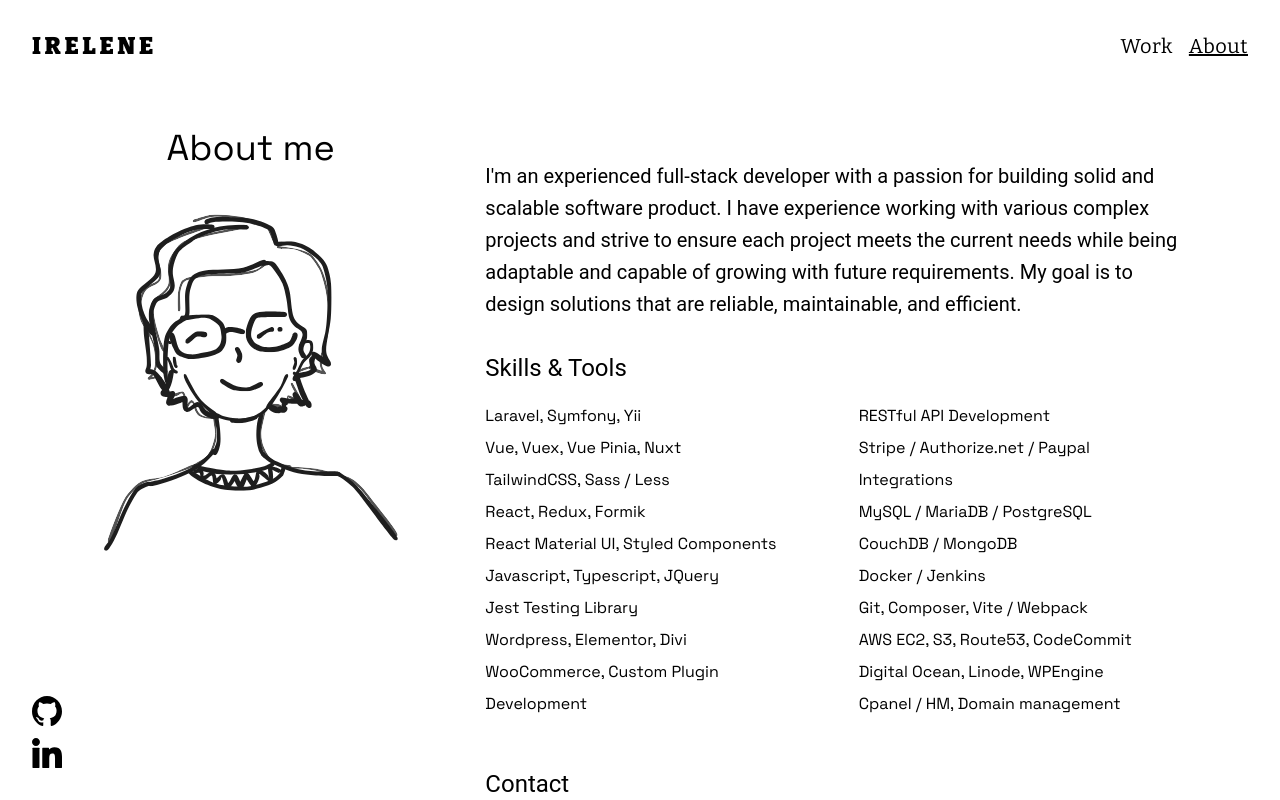
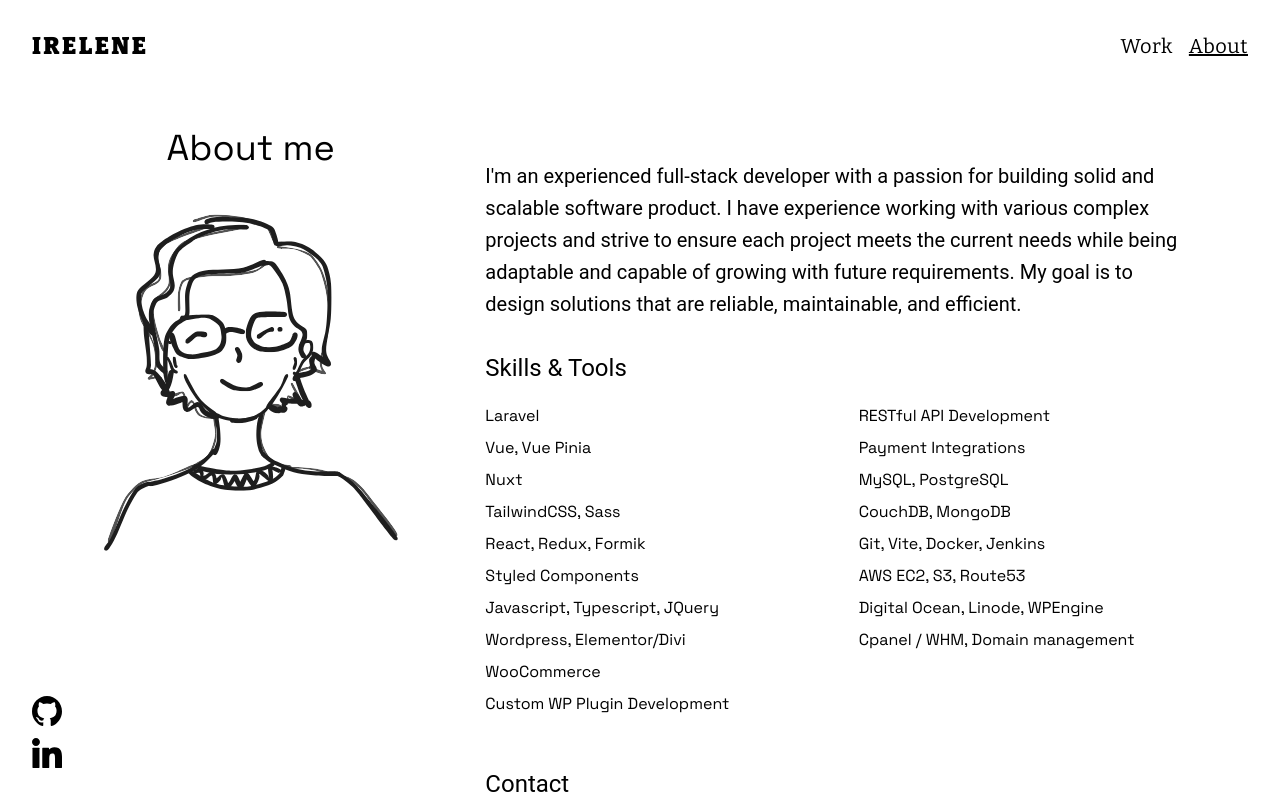
Before and after one commit to iresci23/portfolio-nuxt, a Nuxt app: page /about in a window 1280 px wide. Shown: the top 800 px of the page. Built offline with nearby package versions, Linux system fonts and the light colour scheme.

Commit message:
Update content

```diff
--- a/components/Header.vue
+++ b/components/Header.vue
@@ -3,10 +3,10 @@
     class="fixed top-0 bg-white z-50 w-full flex justify-between xl:bg-transparent"
   >
     <div
-      class="flex justify-center items-center min-w-8 font-bitter animate-fade-in typewriter z-50"
+      class="flex justify-center items-center min-w-8 font-bitter animate-fade-in z-50 tracking-widest"
     >
       <NuxtLink to="/" class="text-2xl font-bold px-8">
-        <div class="irelene-logo">I</div>
+        <div class="irelene-logo">IRELENE</div>
       </NuxtLink>
     </div>
     <div class="font-bitter animate-fade-in z-50">
@@ -35,13 +35,23 @@
 const route = useRoute();
 
 onMounted(() => {
-  typeWriter("IRELENE", 0, function () {});
+  // If the user has already visited the site, don't animate the logo
+  if (localStorage.getItem("initDone") == "1") return;
+  var logoName = document.querySelector(".irelene-logo");
+  if (!logoName) return;
+
+  if (logoName.parentElement) {
+    logoName.parentElement.classList.add("typewriter");
+  }
+
+  typeWriter("IRELENE", 0, function () {
+    localStorage.setItem("initDone", "1");
+  });
 
   function typeWriter(text: string, i: number, fnCallback: Function) {
-    // chekc if text isn't finished yet
+    // check if text isn't finished yet
     if (i < text.length) {
       // add next character to h1
-      var logoName = document.querySelector(".irelene-logo");
       if (!logoName) return;
       logoName.innerHTML =
         text.substring(0, i + 1) + '<span aria-hidden="true"></span>';
@@ -62,9 +72,9 @@
 
 <style>
 .typewriter div {
-  letter-spacing: 0.15em;
+  letter-spacing: 0.1em;
   border-right: 0.15em solid orange;
-  animation: blink-caret 0.75s step-end 6 normal forwards;
+  animation: blink-caret 0.75s step-end 4 normal forwards;
 }
 .typewriter a {
   display: block;
--- a/pages/about.vue
+++ b/pages/about.vue
@@ -26,28 +26,28 @@
           >
             <div>
               <ul class="text-md leading-8">
-                <li>Laravel, Symfony, Yii</li>
-                <li>Vue, Vuex, Vue Pinia, Nuxt</li>
-                <li>TailwindCSS, Sass / Less</li>
+                <li>Laravel</li>
+                <li>Vue, Vue Pinia</li>
+                <li>Nuxt</li>
+                <li>TailwindCSS, Sass</li>
                 <li>React, Redux, Formik</li>
-                <li>React Material UI, Styled Components</li>
+                <li>Styled Components</li>
                 <li>Javascript, Typescript, JQuery</li>
-                <li>Jest Testing Library</li>
-                <li>Wordpress, Elementor, Divi</li>
-                <li>WooCommerce, Custom Plugin Development</li>
+                <li>Wordpress, Elementor/Divi</li>
+                <li>WooCommerce</li>
+                <li>Custom WP Plugin Development</li>
               </ul>
             </div>
             <div>
               <ul class="text-md leading-8">
                 <li>RESTful API Development</li>
-                <li>Stripe / Authorize.net / Paypal Integrations</li>
-                <li>MySQL / MariaDB / PostgreSQL</li>
-                <li>CouchDB / MongoDB</li>
-                <li>Docker / Jenkins</li>
-                <li>Git, Composer, Vite / Webpack</li>
-                <li>AWS EC2, S3, Route53, CodeCommit</li>
+                <li>Payment Integrations</li>
+                <li>MySQL, PostgreSQL</li>
+                <li>CouchDB, MongoDB</li>
+                <li>Git, Vite, Docker, Jenkins</li>
+                <li>AWS EC2, S3, Route53</li>
                 <li>Digital Ocean, Linode, WPEngine</li>
-                <li>Cpanel / HM, Domain management</li>
+                <li>Cpanel / WHM, Domain management</li>
               </ul>
             </div>
           </div>
```
